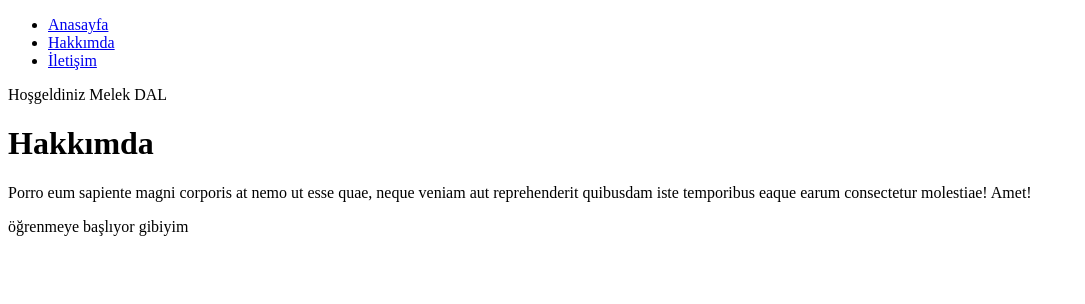
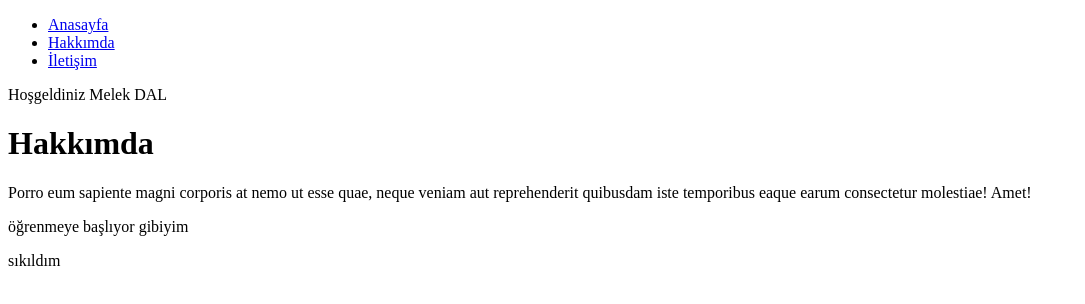
Before and after one commit to acunmedyaakademi/melekdal-githubogreniyorum, a plain HTML site: page index.html in a window 1280 px wide. Shown: the whole page, without its empty margins (0-1085 px from the left). Drawn offline with Linux system fonts and the light colour scheme.

Commit message:
değişiklik 4

```diff
--- a/index.html
+++ b/index.html
@@ -16,5 +16,6 @@
   <h1>Hakkımda</h1>
   <p>Porro eum sapiente magni corporis at nemo ut esse quae, neque veniam aut reprehenderit quibusdam iste temporibus eaque earum consectetur molestiae! Amet!</p>
   <p>öğrenmeye başlıyor gibiyim</p>
+  <p>sıkıldım</p>
 </body>
 </html>
```
Also changed, not shown: 1 other file.
